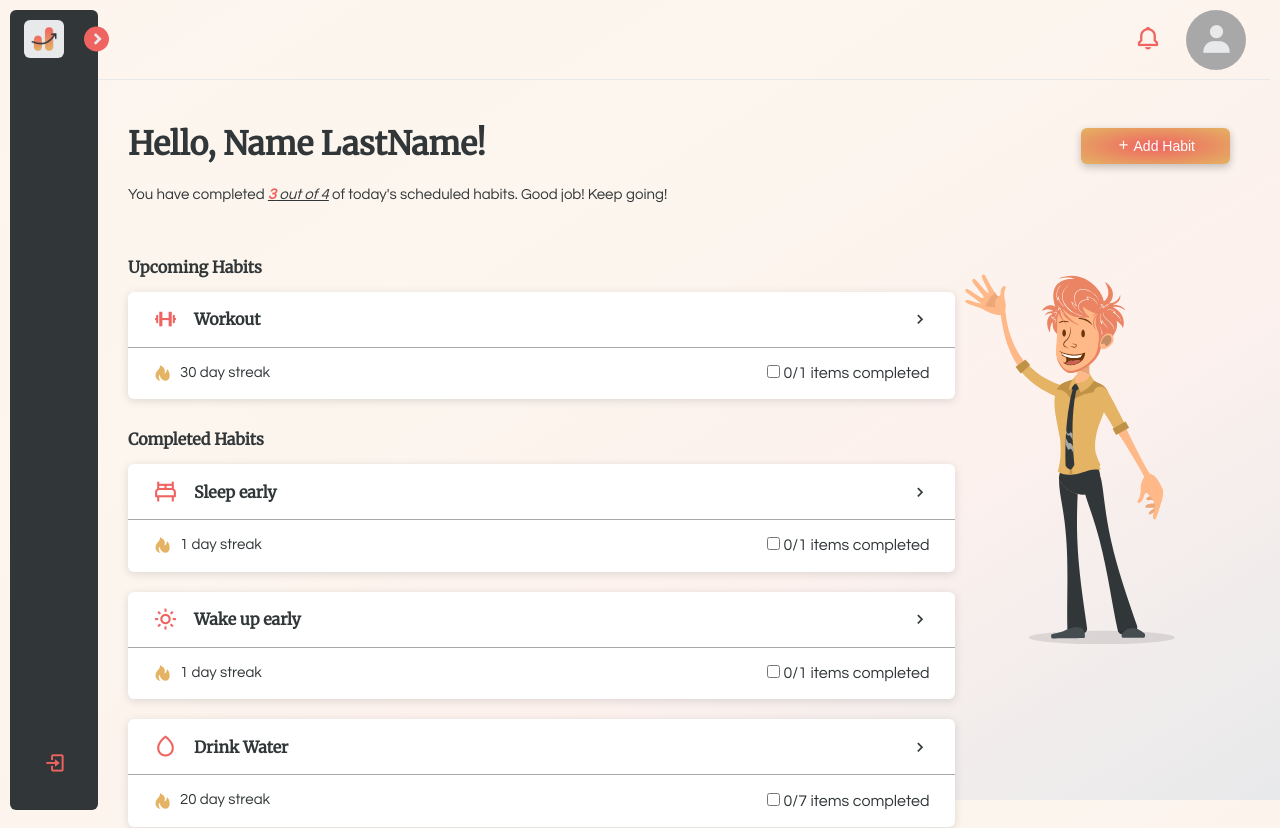
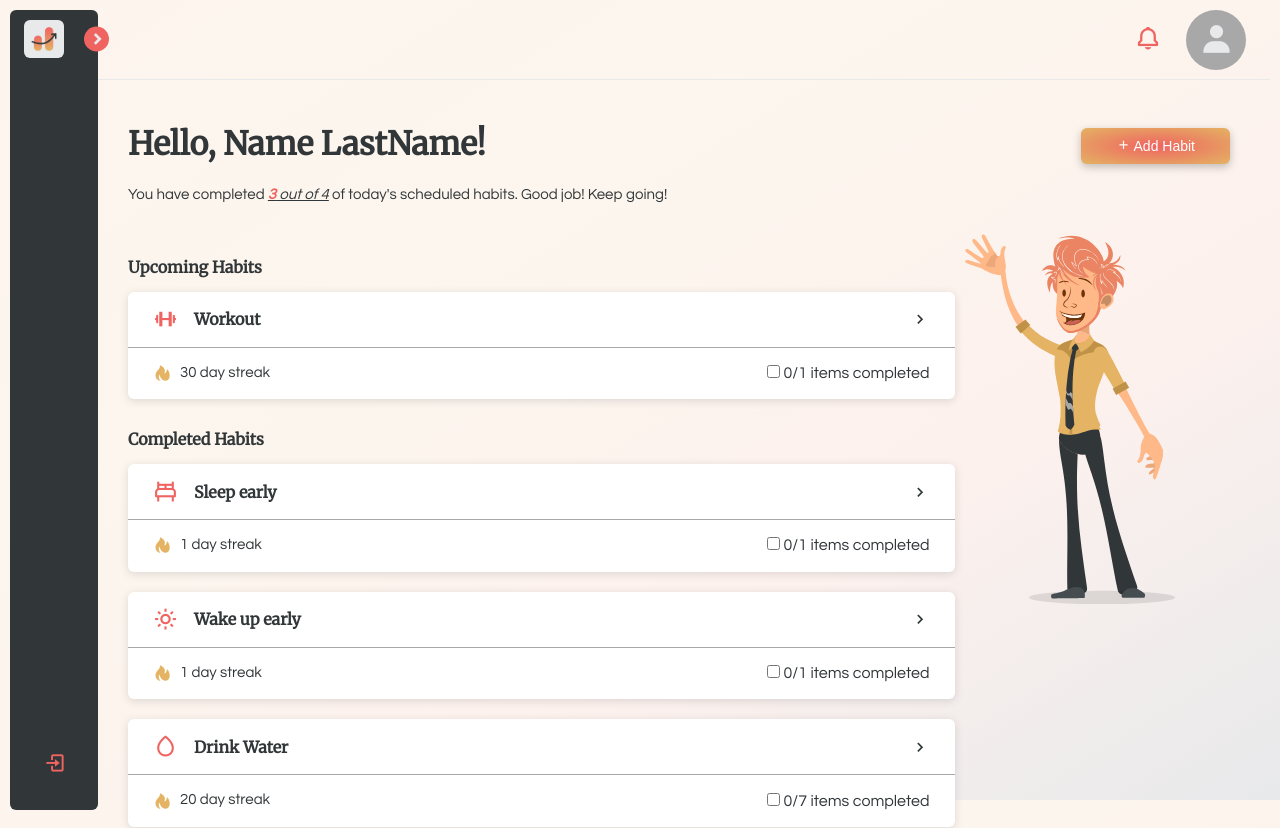
Before and after one commit to s3851446/habithub-frontend, a SvelteKit app in the folder final/habithub-frontend/: page / in a window 1280 px wide. Shown: the top 828 px of the page. Built offline with nearby package versions, Linux system fonts and the light colour scheme; no server answers.

Commit message:
Removes unnecessary styles

```diff
--- a/final/habithub-frontend/src/app.scss
+++ b/final/habithub-frontend/src/app.scss
@@ -68,8 +68,3 @@ hr {
   width: 100%;
   background: $dark-grey;
 }
-
-object {
-  float: right;
-  margin: 40px 0;
-}
--- a/final/habithub-frontend/src/routes/+page.svelte
+++ b/final/habithub-frontend/src/routes/+page.svelte
@@ -79,14 +79,6 @@
 </div>
 
 <style lang="scss">
-    .man {
-        width: 300px;
-        // float: right;
-        // @media all and (max-width: 400px) {
-        //     float: none;
-        // }
-    }
-
     .list-items {
         display: flex;
         flex-flow: column nowrap;
```
